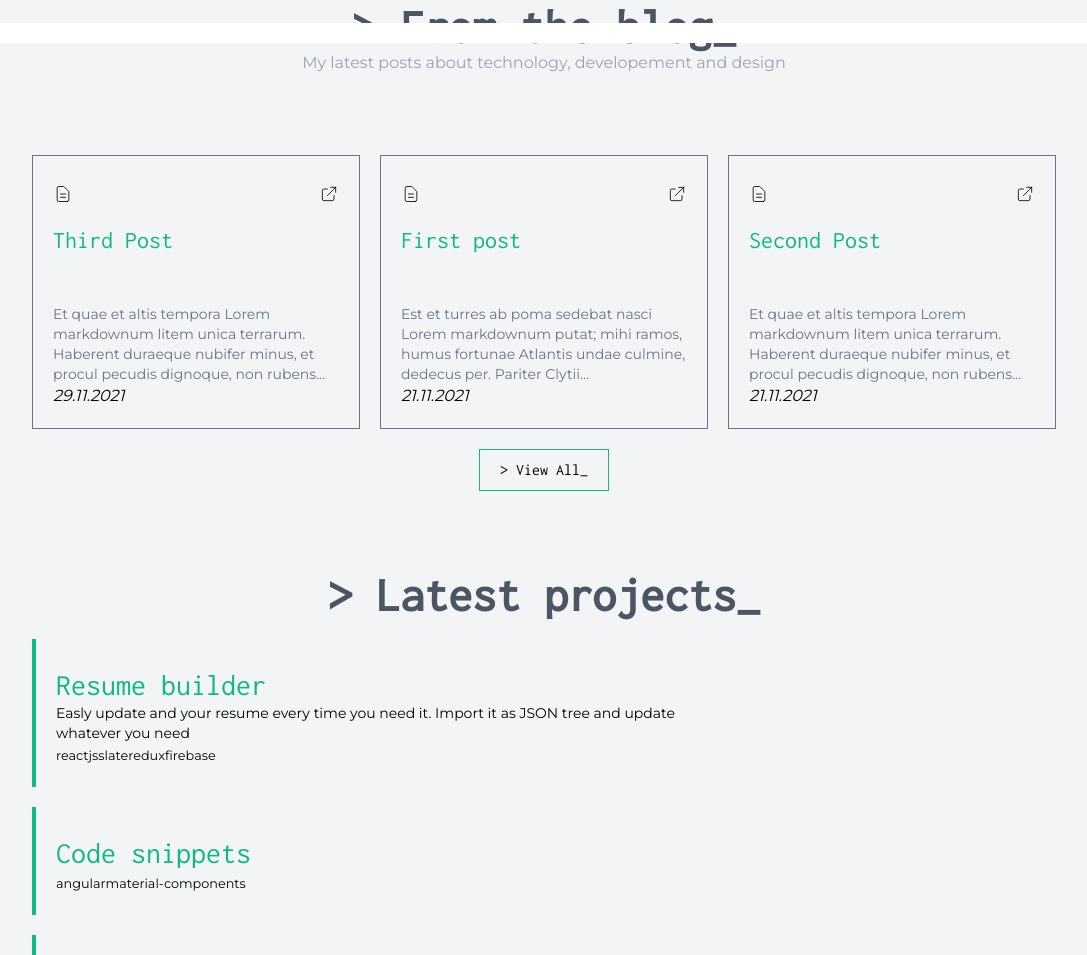
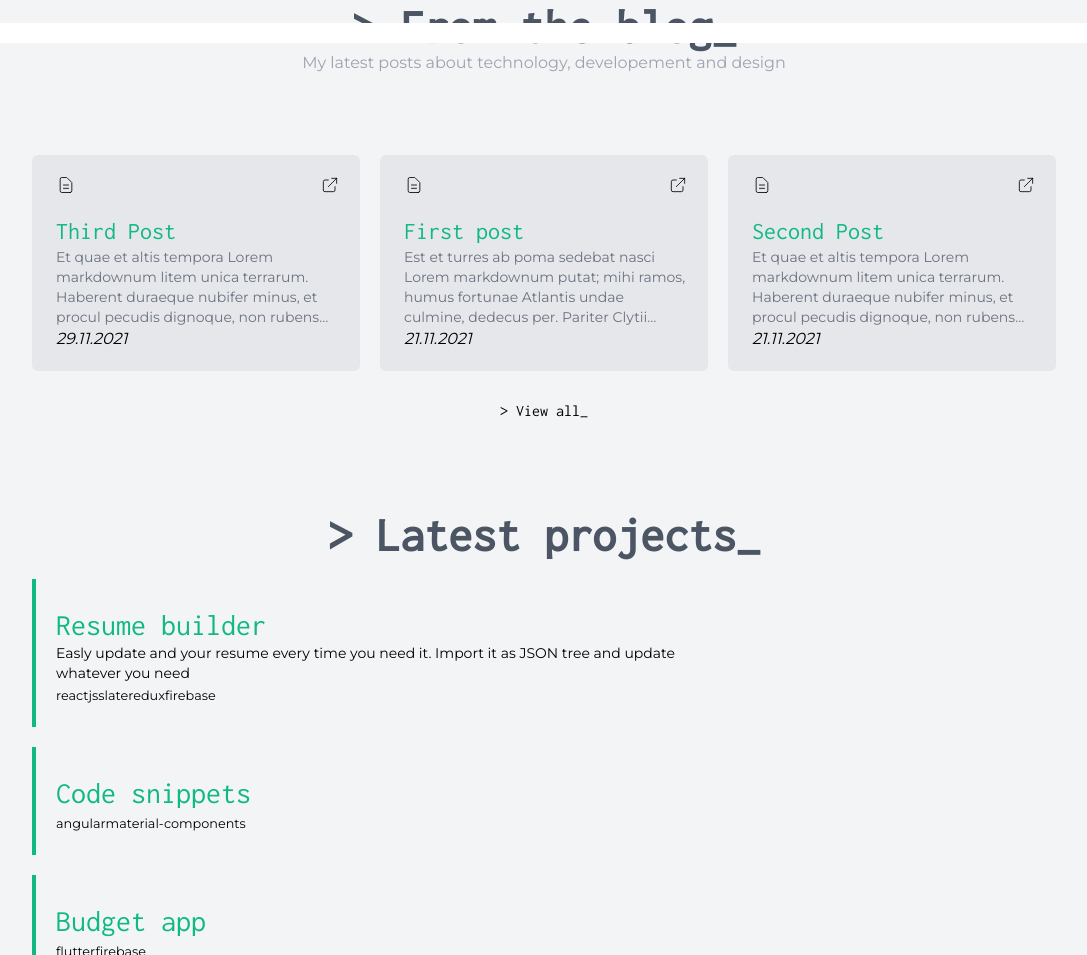
Before and after one commit to k3cman/kecman.dev, a Gatsby site: page / in a window 1280 px wide. Shown: the part 757-1712 px from the top of the page, without its empty margins (96-1183 px from the left). Built offline with nearby package versions, Linux system fonts and the light colour scheme; Gatsby itself is replaced by a stand-in of ours; some packages are replaced by stand-ins of ours.

Commit message:
Fix blog section

```diff
--- a/src/components/home/Blog-section.js
+++ b/src/components/home/Blog-section.js
@@ -2,65 +2,7 @@ import * as React from "react";
 import SectionTitle from "../shared/SectionTitle";
 import { DocumentTextIcon, ExternalLinkIcon } from "@heroicons/react/outline";
 import { graphql, useStaticQuery } from "gatsby";
-
-const mockupBlogs = [
-  {
-    title: "Rectreating Angular Material Table",
-    short:
-      "Exploring Angular directives, RxJS and styling while recreating Angular Material table",
-    tags: [
-      "angular",
-      "material",
-      "rxjs",
-      "typescript",
-      "scss",
-      "angular",
-      "material",
-      "rxjs",
-      "typescript",
-      "scss",
-    ],
-  },
-  {
-    title: "Creating React Table component from scratch",
-    short: "Exploring React ways of creating table components...",
-    tags: ["reactjs", "typescript", "hooks"],
-  },
-  {
-    title: "NgRx and Query parameters",
-    short:
-      "Simple way of implementing filtering of data with url query parameters and ngrx",
-    tags: ["angular", "ngrx", "rxjs"],
-  },
-  {
-    title: "Rectreating Angular Material Table",
-    short:
-      "Exploring Angular directives, RxJS and styling while recreating Angular Material table",
-    tags: [
-      "angular",
-      "material",
-      "rxjs",
-      "typescript",
-      "scss",
-      "angular",
-      "material",
-      "rxjs",
-      "typescript",
-      "scss",
-    ],
-  },
-  {
-    title: "Creating React Table component from scratch",
-    short: "Exploring React ways of creating table components...",
-    tags: ["reactjs", "typescript", "hooks"],
-  },
-  {
-    title: "NgRx and Query parameters",
-    short:
-      "Simple way of implementing filtering of data with url query parameters and ngrx",
-    tags: ["angular", "ngrx", "rxjs"],
-  },
-];
+import ButtonComponent from "../shared/Button";
 
 const BlogSection = () => {
   const queryData = useStaticQuery(graphql`
@@ -100,14 +42,14 @@ const BlogSection = () => {
           return (
             <div
               key={index}
-              className="flex flex-col justify-between overflow-hidden p-5 border-gray-500 border cursor-pointer hover:border-green-500 hover:shadow-lg"
+              className="flex flex-col justify-between overflow-hidden bg-gray-200 p-5 rounded-md border-transparent border-l-4 cursor-pointer hover:border-green-500 hover:border-l-4  transition-all duration-500"
             >
-              <div className="h-10 w-full flex justify-between align-center mt-2">
+              <div className="h-10 w-full flex justify-between align-center">
                 <DocumentTextIcon className="stroke-current stroke-1 w-5 h-5"></DocumentTextIcon>
                 <ExternalLinkIcon className="stroke-current stroke-1 w-5 h-5"></ExternalLinkIcon>
               </div>
               <div>
-                <h3 className="text-green-500 text-2xl font-mono h-20">
+                <h3 className="text-green-500 text-2xl font-mono">
                   {post.title}
                 </h3>
                 <p className="text-gray-500 text-sm font-sans h-20">
@@ -134,9 +76,7 @@ const BlogSection = () => {
         })}
       </div>
       <div className="w-full flex items-center justify-center mt-5">
-        <button className="font-mono py-2 px-5 border border-green-500 hover:bg-gray-200">
-          {">"} View All_
-        </button>
+        <ButtonComponent label={"View all"} />
       </div>
     </div>
   );
--- /dev/null
+++ b/src/components/shared/Button.js
@@ -0,0 +1,11 @@
+import * as React from "react";
+
+const ButtonComponent = ({ label }) => {
+  return (
+    <button className="font-mono py-2 px-5 hover:bg-gray-200 rounded-md hover:text-green-500 transition-all duration-500">
+      {">"} {label}_
+    </button>
+  );
+};
+
+export default ButtonComponent;
```
